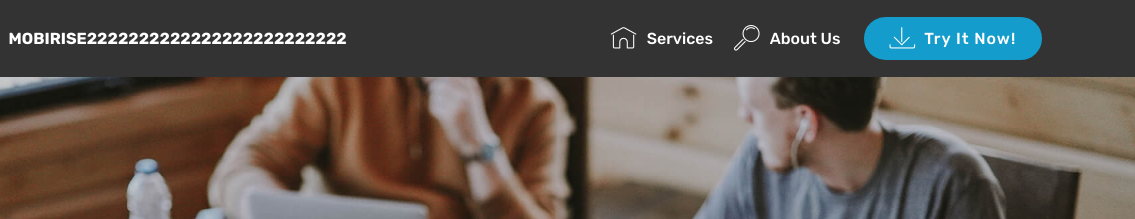
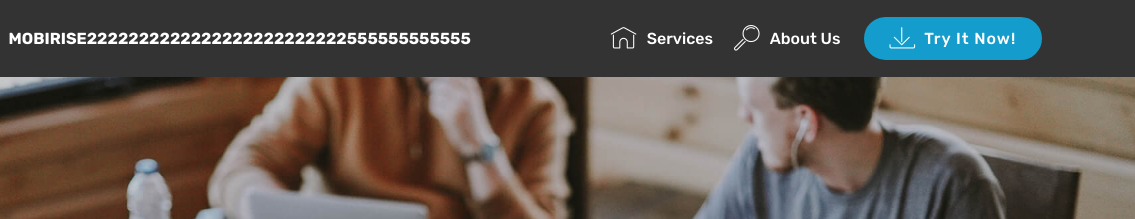
Before and after one commit to wilzamguerrero2/testweb, a plain HTML site: page index.html in a window 1280 px wide. Shown: the top 219 px of the page, 145-1280 px from the left. Drawn offline with Linux system fonts and the light colour scheme; files whose address does not match are found by name.

Commit message:
tfgbhnjmk

```diff
--- a/index.html
+++ b/index.html
@@ -47,7 +47,7 @@
                 </span>
                 <span class="navbar-caption-wrap">
                     <a class="navbar-caption text-white display-4" href="https://mobirise.com">
-                        MOBIRISE2222222222222222222222222
+                        MOBIRISE2222222222222222222222222555555555555
                     </a>
                 </span>
             </div>
```
